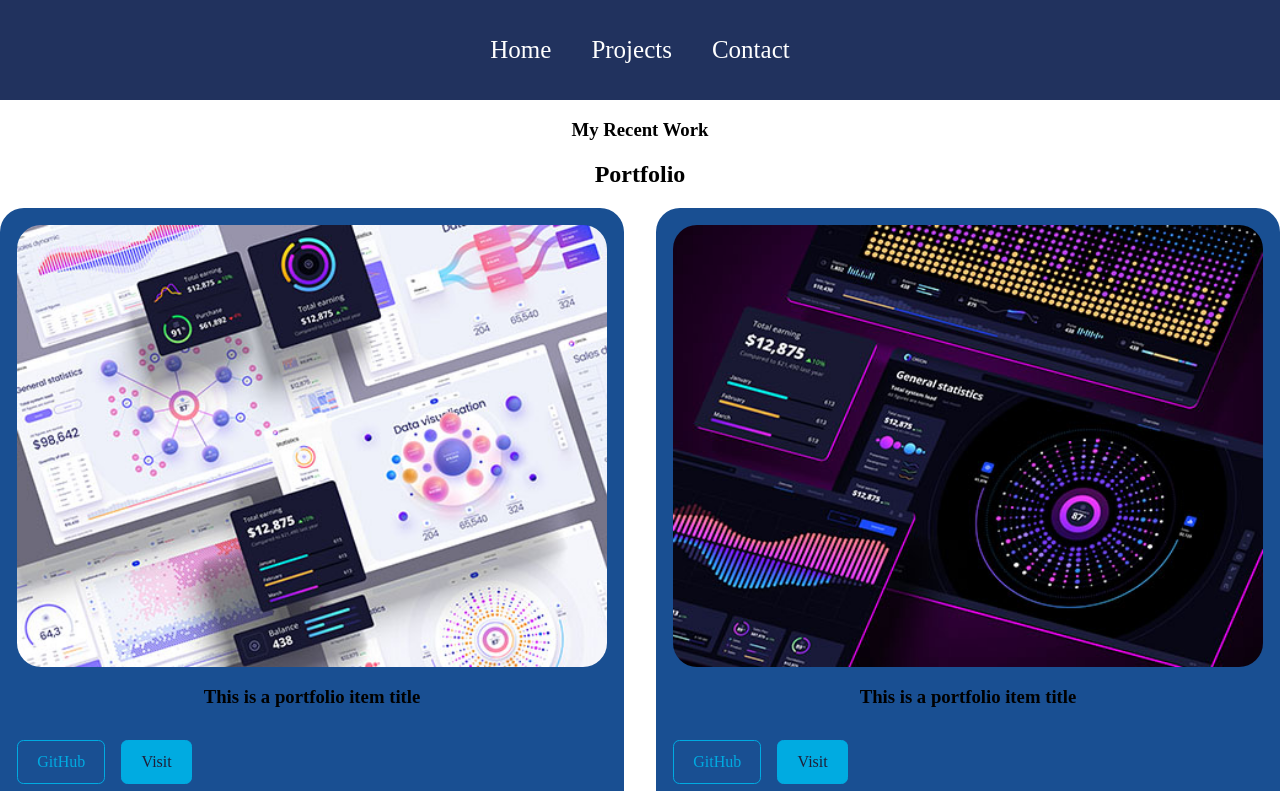
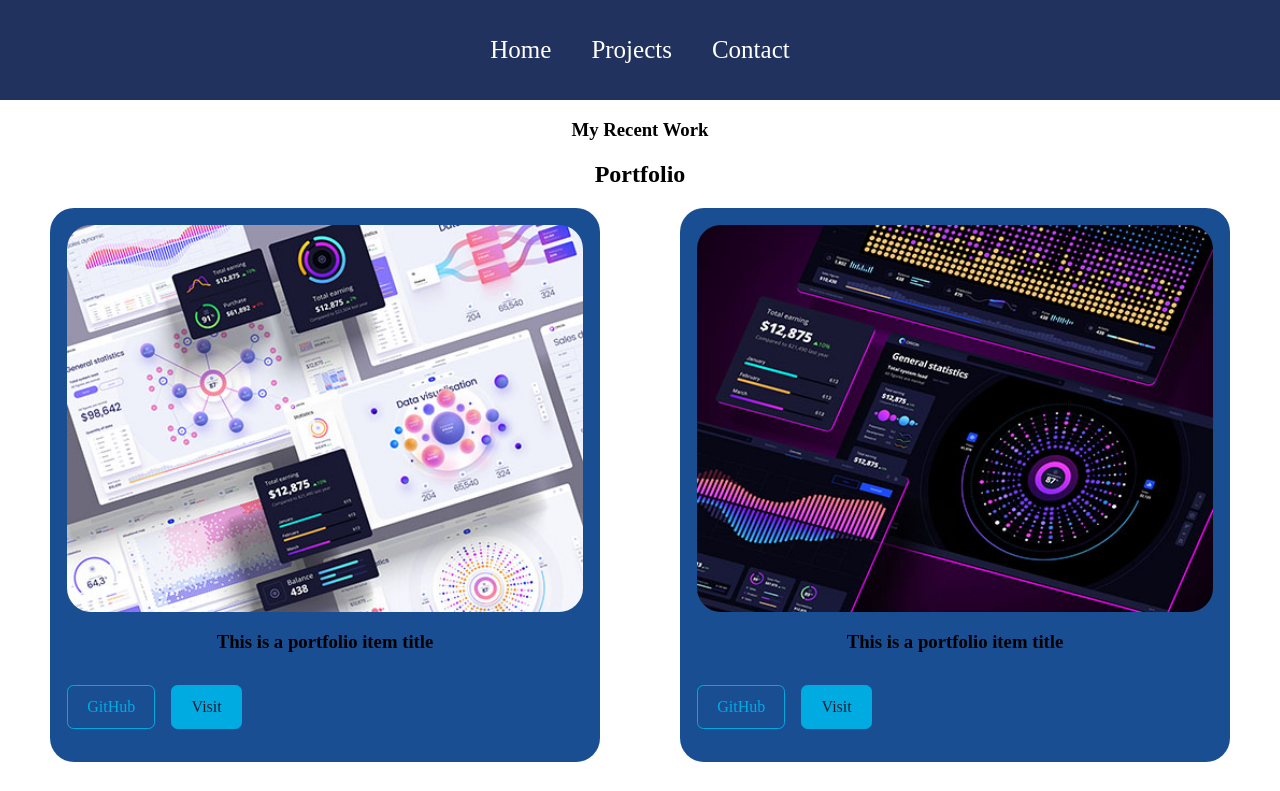
Before and after one commit to ItsDee19/Personal_portfolio, a React (Create React App) app: page /projects in a window 1280 px wide. Shown: the top 791 px of the page. Built offline with nearby package versions, Linux system fonts and the light colour scheme.

Commit message:
Update Projects.css

```diff
--- a/src/styles/Projects.css
+++ b/src/styles/Projects.css
@@ -1,7 +1,8 @@
 .portfolio__container {
     display: grid;
     grid-template-columns: repeat(2, 1fr);
-    gap: 2rem;
+    gap: 5rem;
+    margin: 10px 50px;
 }
 
 .portfolio__item {
```
